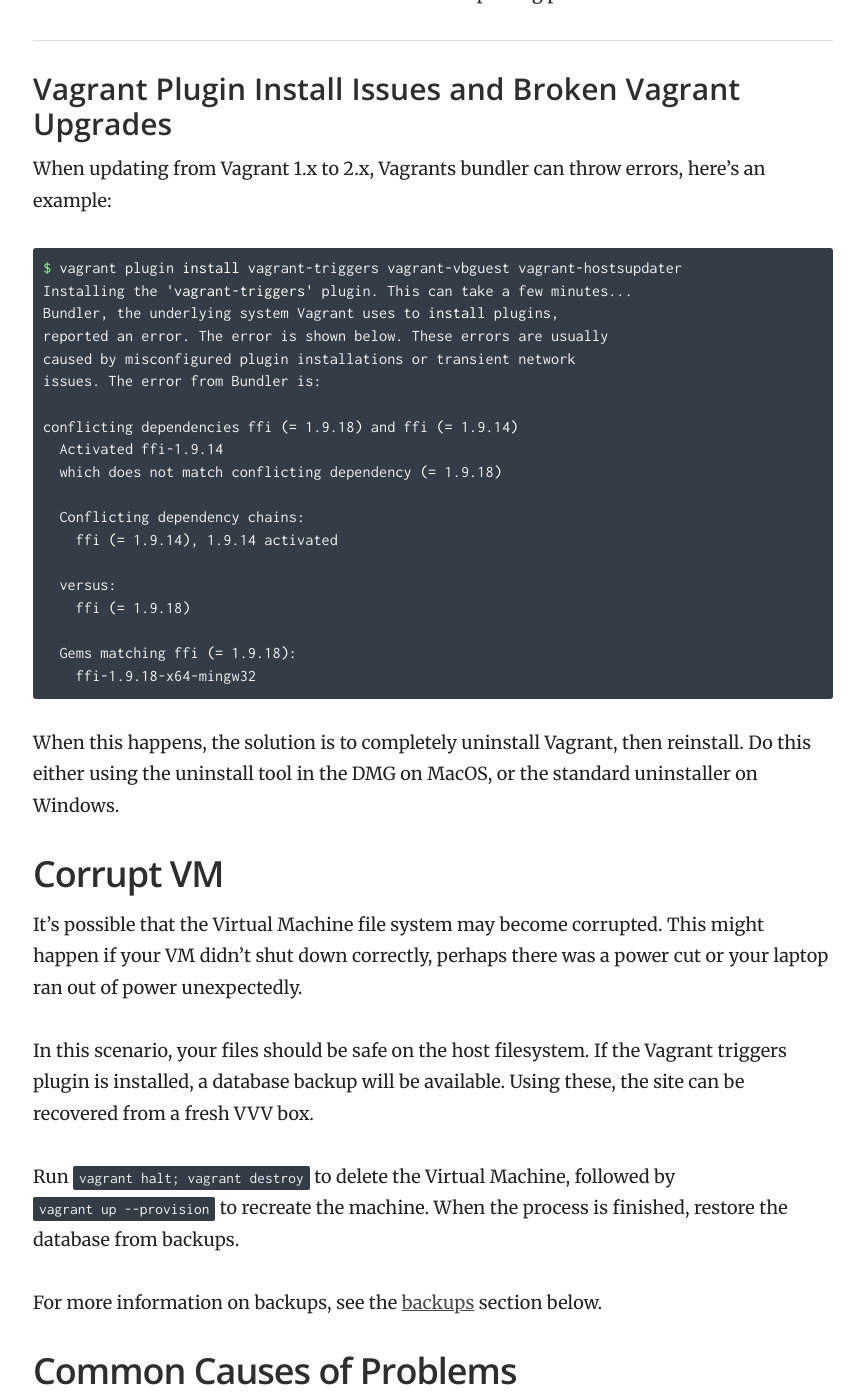
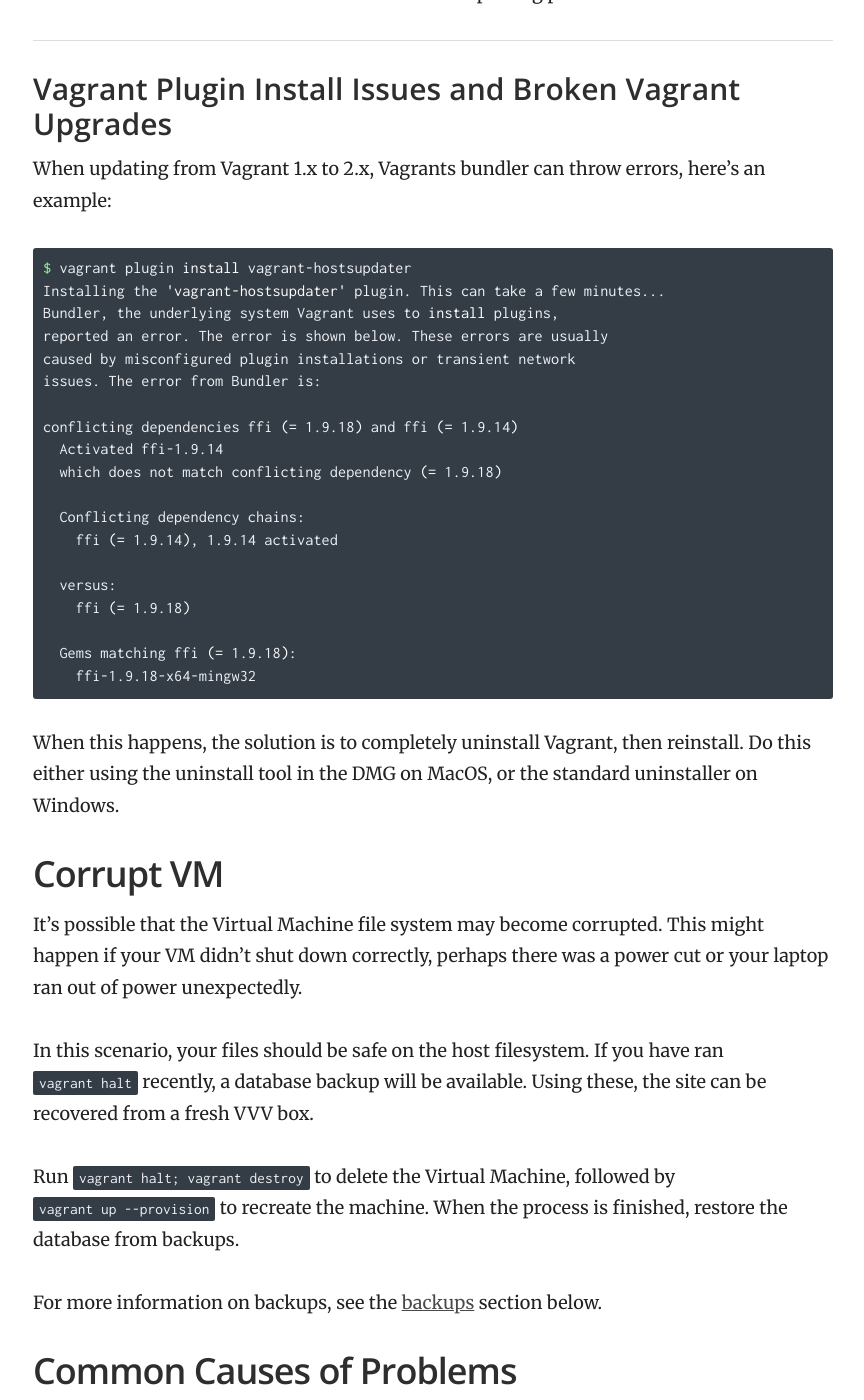
Before and after one commit to Varying-Vagrant-Vagrants/varyingvagrantvagrants.org, a Jekyll site: the page built from docs/en-US/troubleshooting/index.md, in a window 1280 px wide and 1400 px high, scrolled down 1655 px. Shown: the whole window, without its empty margins (357-1221 px from the left). Built offline with Jekyll 4.4.1, drawn with Linux system fonts in a browser that asks for light colours; some of the changed text lies outside the part shown.

Commit message:
removes triggers references

````diff
--- a/docs/en-US/troubleshooting/index.md
+++ b/docs/en-US/troubleshooting/index.md
@@ -25,7 +25,7 @@ vagrant destroy
 # Make sure we use the latest version of the base box§
 vagrant box update
 # Make sure the recommended vagrant plugins are installed
-vagrant plugin install vagrant-triggers vagrant-vbguest vagrant-hostsupdater
+vagrant plugin install vagrant-hostsupdater
 # And that they're all up to date
 vagrant plugin update
 # Start VVV and create the VM from scratch
@@ -55,8 +55,8 @@ If this happens, do the following, and provide the results when asking for help.
 When updating from Vagrant 1.x to 2.x, Vagrants bundler can throw errors, here's an example:
 
 ```shell
-$ vagrant plugin install vagrant-triggers vagrant-vbguest vagrant-hostsupdater
-Installing the 'vagrant-triggers' plugin. This can take a few minutes...
+$ vagrant plugin install vagrant-hostsupdater
+Installing the 'vagrant-hostsupdater' plugin. This can take a few minutes...
 Bundler, the underlying system Vagrant uses to install plugins,
 reported an error. The error is shown below. These errors are usually
 caused by misconfigured plugin installations or transient network
@@ -82,7 +82,7 @@ conflicting dependencies ffi (= 1.9.18) and ffi (= 1.9.14)
 
 It's possible that the Virtual Machine file system may become corrupted. This might happen if your VM didn't shut down correctly, perhaps there was a power cut or your laptop ran out of power unexpectedly.
 
-In this scenario, your files should be safe on the host filesystem. If the Vagrant triggers plugin is installed, a database backup will be available. Using these, the site can be recovered from a fresh VVV box.
+In this scenario, your files should be safe on the host filesystem. If you have ran `vagrant halt` recently, a database backup will be available. Using these, the site can be recovered from a fresh VVV box.
 
 Run `vagrant halt; vagrant destroy` to delete the Virtual Machine, followed by `vagrant up --provision` to recreate the machine. When the process is finished, restore the database from backups.
 
````
